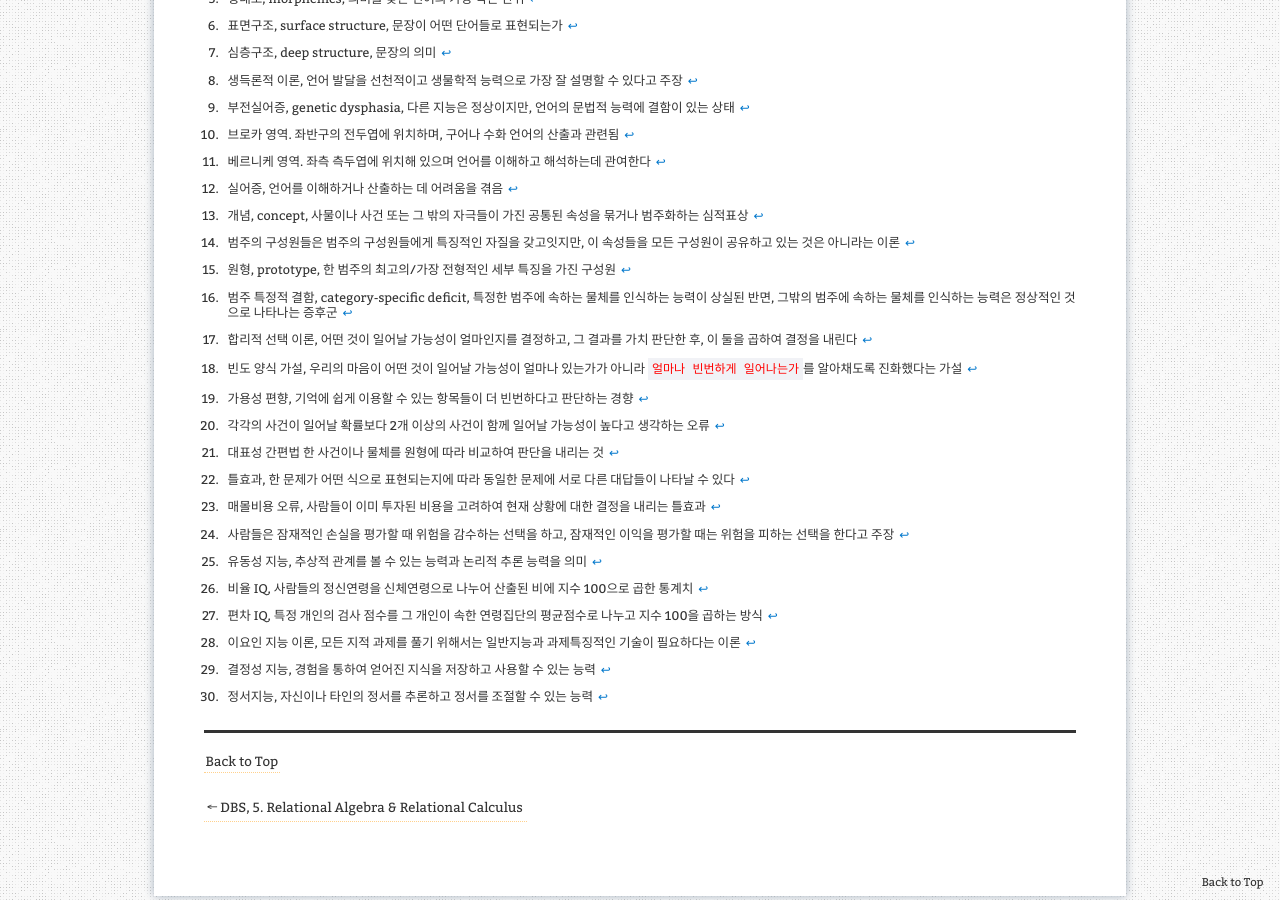
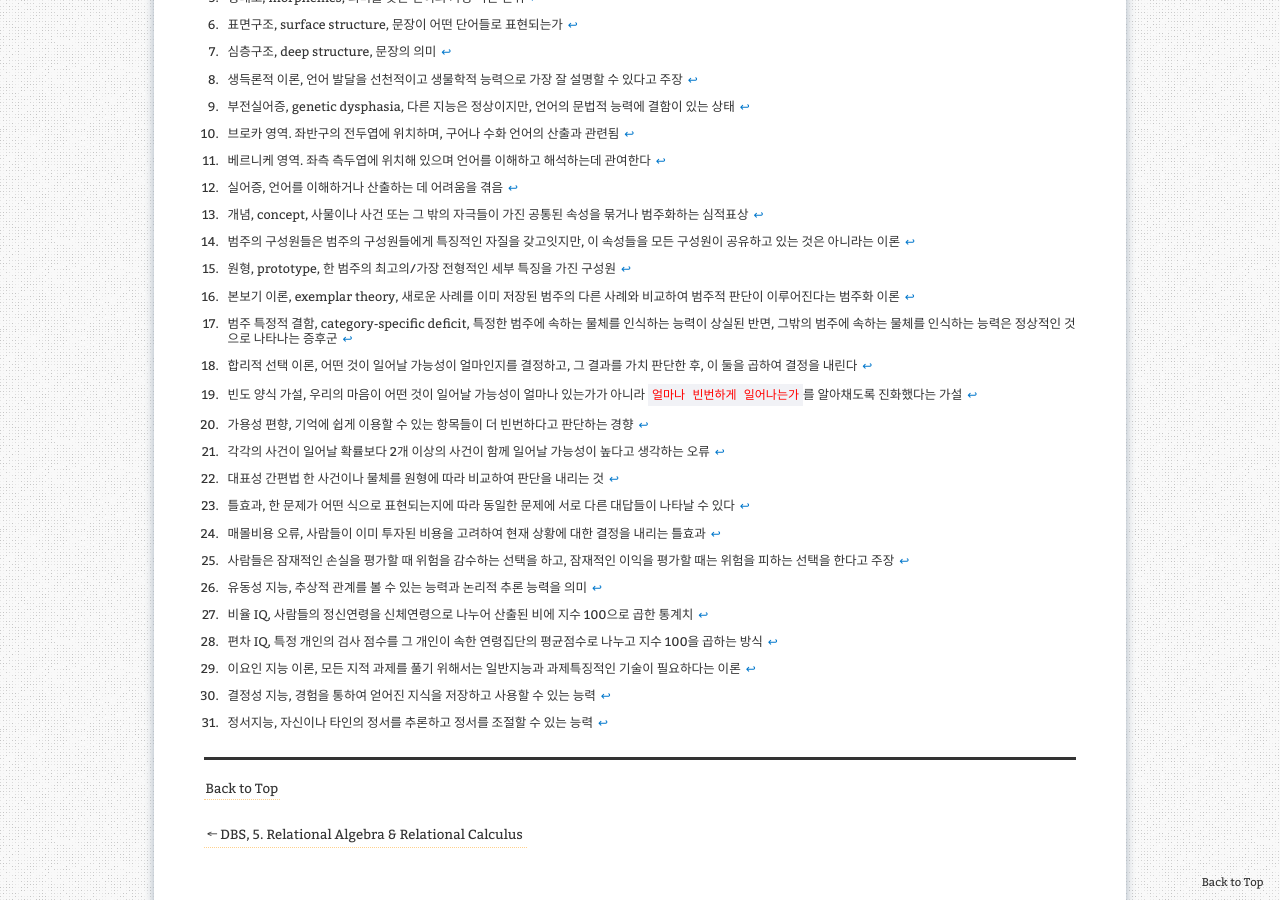
Before and after one commit to aristohyun/aristohyun.github.io, a Jekyll site: the page built from _posts/2021-10-11-psychology_09.md, in a window 1280 px wide and 900 px high, scrolled down 24469 px. Built offline with Jekyll 4.4.1, drawn with Linux system fonts in a browser that asks for light colours; comment, search, counter and statistics services are not loaded; some of the changed text lies outside the part shown.

Commit message:
Update 2021-10-11-psychology_09.md

```diff
--- a/_posts/2021-10-11-psychology_09.md
+++ b/_posts/2021-10-11-psychology_09.md
@@ -345,7 +345,7 @@ redirect_from:
 [^prototype]: 원형, prototype, 한 범주의 최고의/가장 전형적인 세부 특징을 가진 구성원
 
 
-### 본보기 이론[exemplar_theory]
+### 본보기 이론[^exemplar_theory]
 
 원형 이론과 대조적으로 본보기 이론은 새로운 사례와 범주의 다른 사례에 대한 기억을 비교함으로써 범주 판단을 한다는 것이다
 
@@ -353,7 +353,7 @@ redirect_from:
 
 특히 우리가 원형적인 개가 어떤지 분만 아니라 구체적인 개가 어떻게 생겼는지도 회상할 수 있다는 것을 설명해준다
 
-[exemplar_theory]: 본보기 이론, exemplar theory, 새로운 사례를 이미 저장된 범주의 다른 사례와 비교하여 범주적 판단이 이루어진다는 범주화 이론
+[^exemplar_theory]: 본보기 이론, exemplar theory, 새로운 사례를 이미 저장된 범주의 다른 사례와 비교하여 범주적 판단이 이루어진다는 범주화 이론
 
 ## 개념, 범주 및 대뇌
 
```
